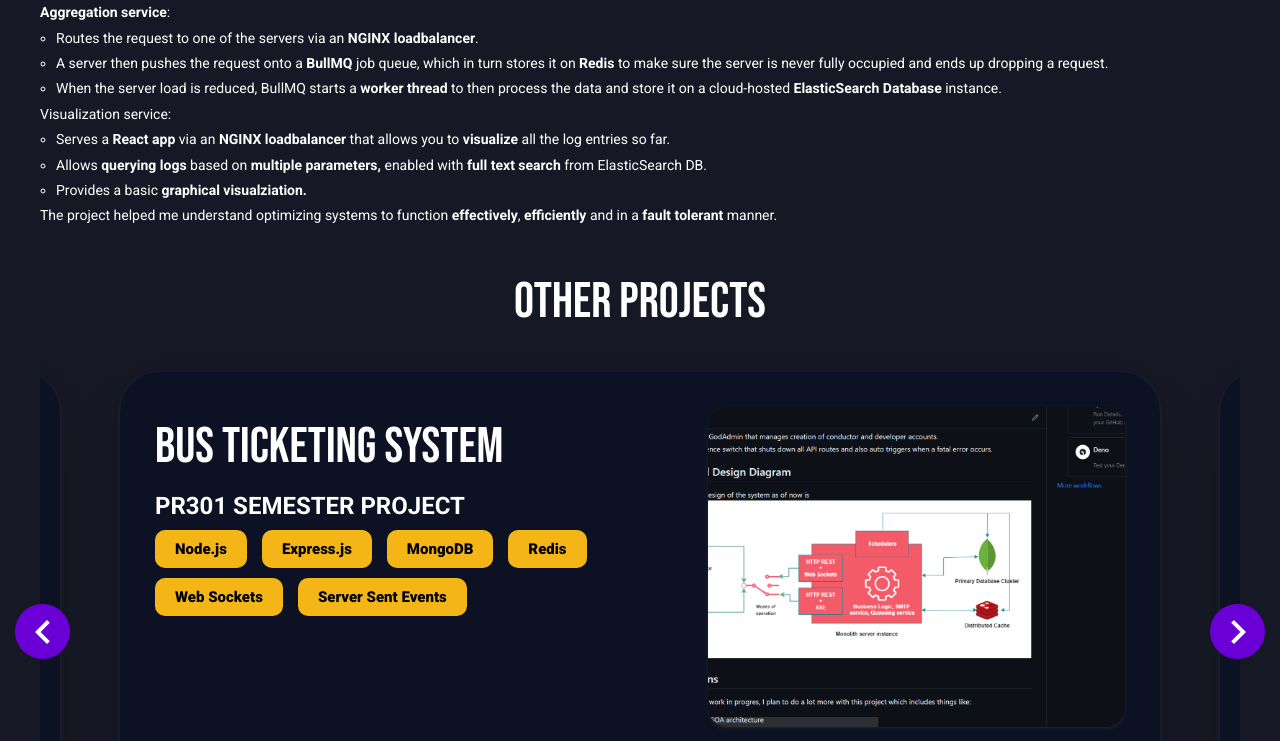
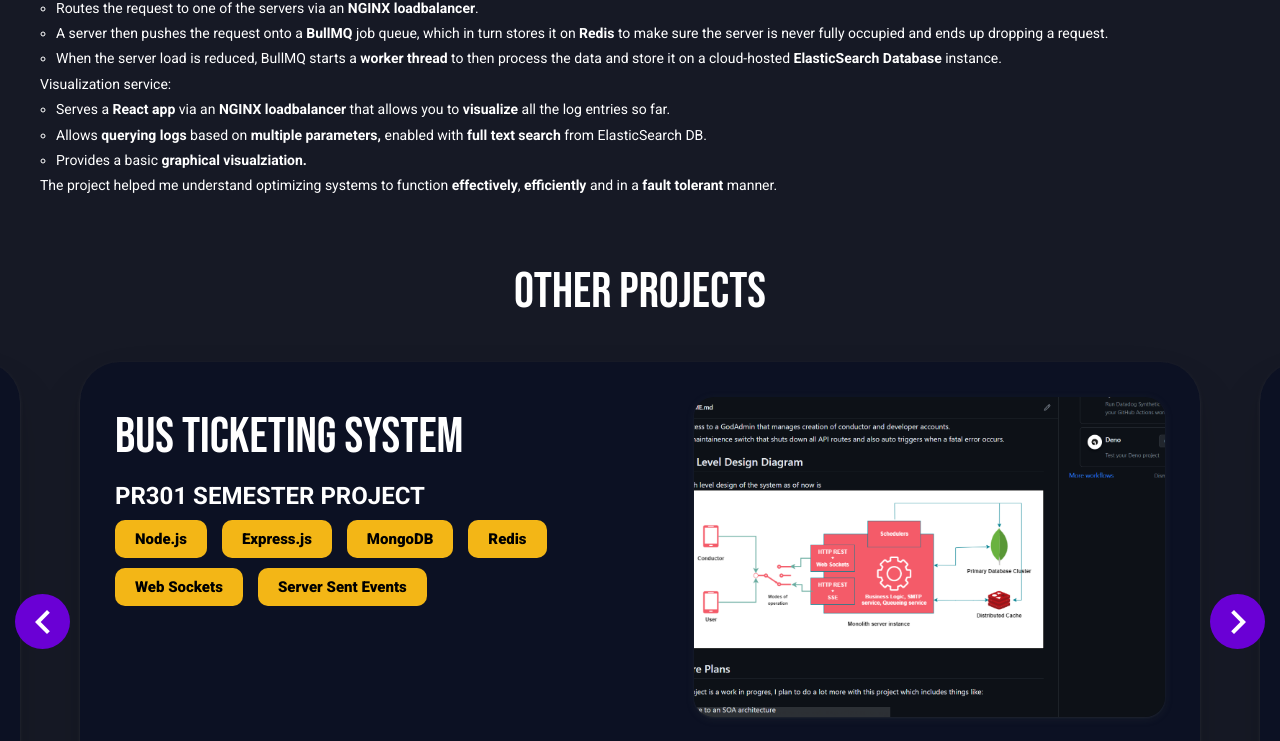
Before and after one commit to AryanWadkar/Portfolio, a Next.js app: page /projects/logagg in a window 1280 px wide. Shown: the part 830-1571 px from the top of the page. Built offline with nearby package versions, Linux system fonts and the light colour scheme.

Commit message:
smol fix

```diff
--- a/styles/projectdetails.module.css
+++ b/styles/projectdetails.module.css
@@ -1,14 +1,13 @@
 .bg{
     height:max-content;
-    margin: 10px 20px;
-    padding: 10px 20px;
 }
 
 .flex{
-    margin:50px 0;
     display: flex;
     justify-content: space-between;
     align-items: flex-start;
+    margin:50px 20px 10px 20px;
+    padding: 10px 20px;
 }
 
 .wrap{
@@ -55,6 +54,8 @@
 
 .desc{
     font-size: 0.875rem;
+    margin: 10px 20px;
+    padding: 10px 20px;
 }
 
 .button__bar {
```
